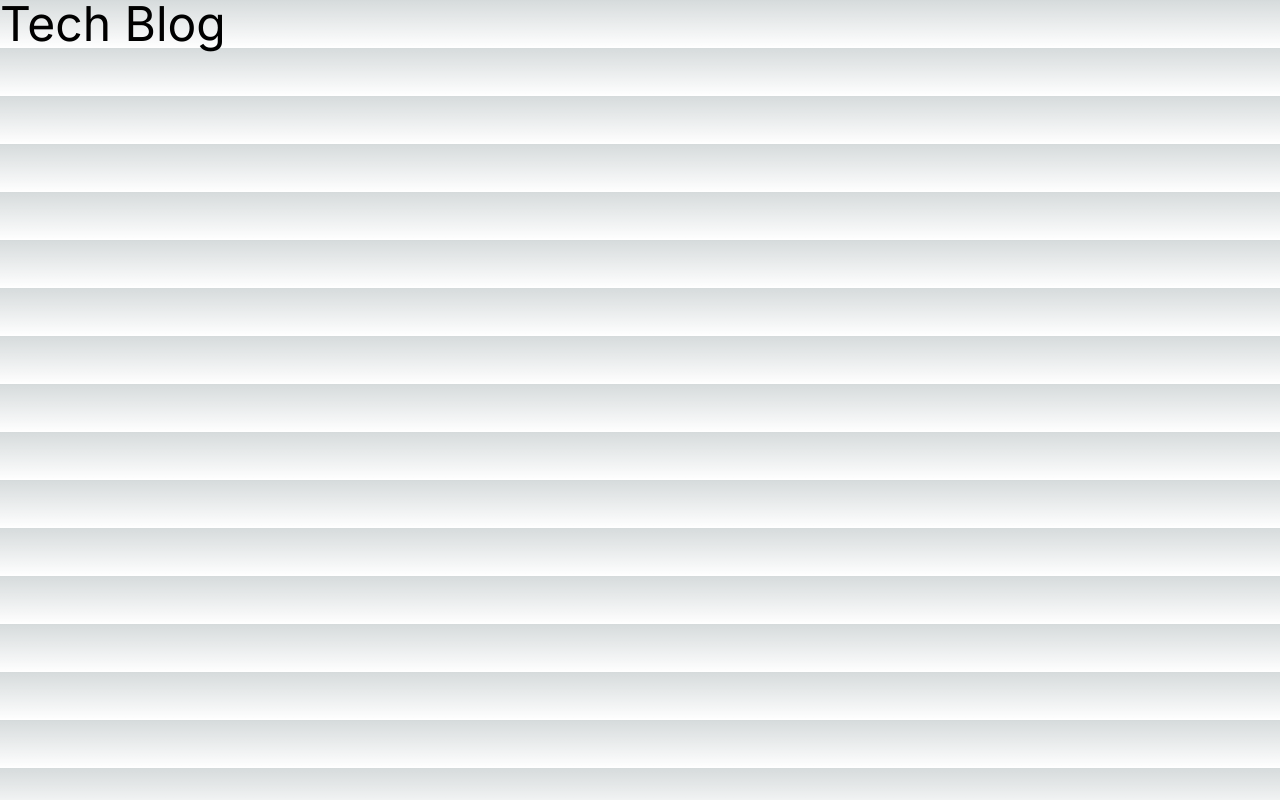
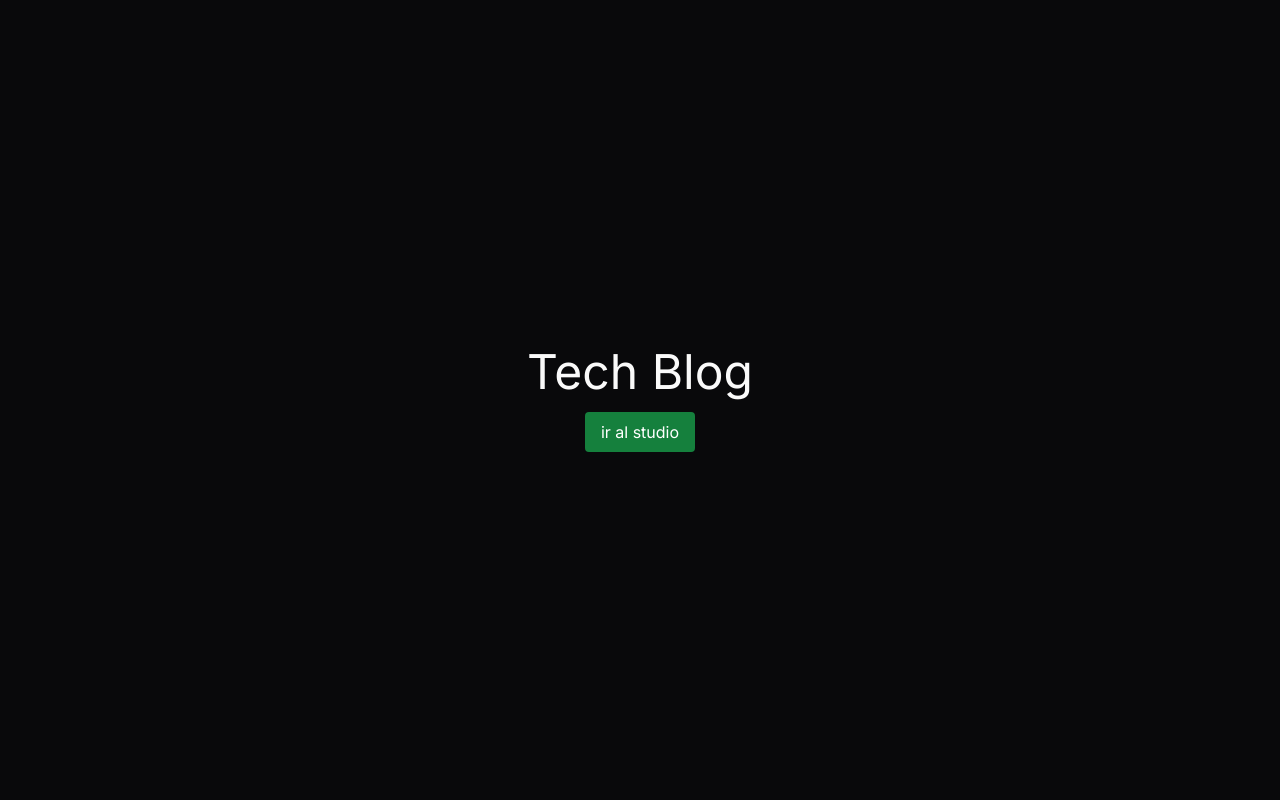
Before and after one commit to danniiigt/tech-blog, a Next.js app: page / in a window 1280 px wide. Built offline with nearby package versions, Linux system fonts and the light colour scheme.

Commit message:
Added shadcdn ui and customized studio theme

```diff
--- a/app/globals.css
+++ b/app/globals.css
@@ -2,26 +2,77 @@
 @tailwind components;
 @tailwind utilities;
 
-:root {
-  --foreground-rgb: 0, 0, 0;
-  --background-start-rgb: 214, 219, 220;
-  --background-end-rgb: 255, 255, 255;
-}
+@layer base {
+  :root {
+    --background: 0 0% 100%;
+    --foreground: 240 10% 3.9%;
 
-@media (prefers-color-scheme: dark) {
-  :root {
-    --foreground-rgb: 255, 255, 255;
-    --background-start-rgb: 0, 0, 0;
-    --background-end-rgb: 0, 0, 0;
+    --muted: 240 4.8% 95.9%;
+    --muted-foreground: 240 3.8% 46.1%;
+
+    --popover: 0 0% 100%;
+    --popover-foreground: 240 10% 3.9%;
+
+    --card: 0 0% 100%;
+    --card-foreground: 240 10% 3.9%;
+
+    --border: 240 5.9% 90%;
+    --input: 240 5.9% 90%;
+
+    --primary: 240 5.9% 10%;
+    --primary-foreground: 0 0% 98%;
+
+    --secondary: 240 4.8% 95.9%;
+    --secondary-foreground: 240 5.9% 10%;
+
+    --accent: 240 4.8% 95.9%;
+    --accent-foreground: 240 5.9% 10%;
+
+    --destructive: 0 84.2% 60.2%;
+    --destructive-foreground: 0 0% 98%;
+
+    --ring: 240 5% 64.9%;
+
+    --radius: 0.5rem;
+  }
+
+  .dark {
+    --background: 240 10% 3.9%;
+    --foreground: 0 0% 98%;
+
+    --muted: 240 3.7% 15.9%;
+    --muted-foreground: 240 5% 64.9%;
+
+    --popover: 240 10% 3.9%;
+    --popover-foreground: 0 0% 98%;
+
+    --card: 240 10% 3.9%;
+    --card-foreground: 0 0% 98%;
+
+    --border: 240 3.7% 15.9%;
+    --input: 240 3.7% 15.9%;
+
+    --primary: 20 78% 67%;
+    --primary-foreground: 240 5.9% 10%;
+
+    --secondary: 240 3.7% 15.9%;
+    --secondary-foreground: 0 0% 98%;
+
+    --accent: 240 3.7% 15.9%;
+    --accent-foreground: 0 0% 98%;
+
+    --destructive: 0 62.8% 30.6%;
+    --destructive-foreground: 0 85.7% 97.3%;
+
+    --ring: 240 3.7% 15.9%;
   }
 }
 
-body {
-  color: rgb(var(--foreground-rgb));
-  background: linear-gradient(
-      to bottom,
-      transparent,
-      rgb(var(--background-end-rgb))
-    )
-    rgb(var(--background-start-rgb));
+@layer base {
+  * {
+    @apply border-border;
+  }
+  body {
+    @apply bg-background text-foreground;
+  }
 }
--- a/app/layout.jsx
+++ b/app/layout.jsx
@@ -1,17 +1,16 @@
-import './globals.css'
-import { Inter } from 'next/font/google'
+import "./globals.css";
+import { Inter } from "next/font/google";
 
-const inter = Inter({ subsets: ['latin'] })
+const inter = Inter({ subsets: ["latin"] });
 
 export const metadata = {
-  title: 'Create Next App',
-  description: 'Generated by create next app',
-}
+  title: "Tech Blog",
+};
 
 export default function RootLayout({ children }) {
   return (
     <html lang="en">
-      <body className={inter.className}>{children}</body>
+      <body className={inter.className + " dark"}>{children}</body>
     </html>
-  )
+  );
 }
--- a/app/page.jsx
+++ b/app/page.jsx
@@ -1,9 +1,16 @@
+import Link from "next/link";
 import React from "react";
 
 const Page = () => {
   return (
-    <div>
+    <div className="h-screen w-full flex flex-col gap-4 items-center justify-center">
       <h1 className="text-5xl">Tech Blog</h1>
+      <Link
+        href="/studio"
+        className="bg-green-700 hover:bg-green-800 active:bg-green-600 text-white py-2 px-4 rounded"
+      >
+        ir al studio
+      </Link>
     </div>
   );
 };
--- /dev/null
+++ b/app/studio/[[...index]]/theme.js
@@ -0,0 +1,51 @@
+import { buildLegacyTheme, defineConfig } from "sanity";
+
+const props = {
+  "--my-white": "#fff",
+  "--my-black": "#1a1a1a",
+  "--my-primary": "#F7A072",
+  "--my-red": "#db4437",
+  "--my-yellow": "#f4b400",
+  "--my-green": "#0f9d58",
+};
+
+export const myTheme = buildLegacyTheme({
+  /* Base theme colors */
+  "--black": props["--my-black"],
+  "--white": props["--my-white"],
+
+  "--gray": "#666",
+  "--gray-base": "#666",
+
+  "--component-bg": props["--my-black"],
+  "--component-text-color": props["--my-white"],
+
+  /* Brand */
+  "--brand-primary": props["--my-primary"],
+
+  // Default button
+  "--default-button-color": "#666",
+  "--default-button-hover-color": props["--my-primary"],
+  "--default-button-primary-color": props["--my-primary"],
+  "--default-button-success-color": props["--my-green"],
+  "--default-button-warning-color": props["--my-yellow"],
+  "--default-button-danger-color": props["--my-red"],
+
+  /* State */
+  "--state-info-color": props["--my-primary"],
+  "--state-success-color": props["--my-green"],
+  "--state-warning-color": props["--my-yellow"],
+  "--state-danger-color": props["--my-red"],
+
+  /* Navbar */
+  "--main-navigation-color": props["--my-black"],
+  "--main-navigation-color--inverted": props["--my-white"],
+
+  "--focus-color": props["--my-primary"],
+});
+
+export default defineConfig({
+  // rest of config...,
+
+  theme: myTheme,
+});
--- /dev/null
+++ b/components/studio/Logo.jsx
@@ -0,0 +1,25 @@
+import Link from "next/link";
+import React from "react";
+
+export const Logo = () => {
+  return (
+    <div className="py-1.5 px-3">
+      <Link href="/" className="hover:bg-transparent">
+        <svg
+          xmlns="http://www.w3.org/2000/svg"
+          fill="none"
+          viewBox="0 0 24 24"
+          strokeWidth={1.5}
+          stroke="currentColor"
+          className="w-5 h-5"
+        >
+          <path
+            strokeLinecap="round"
+            strokeLinejoin="round"
+            d="M2.25 12l8.954-8.955c.44-.439 1.152-.439 1.591 0L21.75 12M4.5 9.75v10.125c0 .621.504 1.125 1.125 1.125H9.75v-4.875c0-.621.504-1.125 1.125-1.125h2.25c.621 0 1.125.504 1.125 1.125V21h4.125c.621 0 1.125-.504 1.125-1.125V9.75M8.25 21h8.25"
+          />
+        </svg>
+      </Link>
+    </div>
+  );
+};
--- /dev/null
+++ b/components/studio/Navbar.jsx
@@ -0,0 +1,47 @@
+import Link from "next/link";
+import React from "react";
+
+const Navbar = (props) => {
+  return (
+    <div>
+      <div className="py-[15px] px-[20px] bg-primary/75 text-white">
+        <div className="w-full flex items-center justify-between">
+          <Link
+            href="/"
+            className="flex w-1/3 text-neutral-200 items-center gap-4 hover:text-white"
+          >
+            <svg
+              xmlns="http://www.w3.org/2000/svg"
+              fill="none"
+              viewBox="0 0 24 24"
+              strokeWidth={1.5}
+              stroke="currentColor"
+              className="w-5 h-5"
+            >
+              <path
+                strokeLinecap="round"
+                strokeLinejoin="round"
+                d="M9 15L3 9m0 0l6-6M3 9h12a6 6 0 010 12h-3"
+              />
+            </svg>
+
+            <h1>Volver a inicio</h1>
+          </Link>
+
+          <div className="w-1/2">
+            <h1 className="text-center font-semibold uppercase">
+              Estudio de edición
+            </h1>
+          </div>
+
+          <div className="w-1/3">
+            <h1 className="text-right text-neutral-200">Tech Blog</h1>
+          </div>
+        </div>
+      </div>
+      <>{props.renderDefault(props)}</>
+    </div>
+  );
+};
+
+export default Navbar;
--- /dev/null
+++ b/lib/utils.js
@@ -0,0 +1,6 @@
+import { clsx } from "clsx"
+import { twMerge } from "tailwind-merge"
+
+export function cn(...inputs) {
+  return twMerge(clsx(inputs))
+}
--- a/tailwind.config.js
+++ b/tailwind.config.js
@@ -1,18 +1,76 @@
 /** @type {import('tailwindcss').Config} */
 module.exports = {
+  darkMode: ["class"],
   content: [
-    './pages/**/*.{js,ts,jsx,tsx,mdx}',
-    './components/**/*.{js,ts,jsx,tsx,mdx}',
-    './app/**/*.{js,ts,jsx,tsx,mdx}',
-  ],
+    './pages/**/*.{js,jsx}',
+    './components/**/*.{js,jsx}',
+    './app/**/*.{js,jsx}',
+    './src/**/*.{js,jsx}',
+	],
   theme: {
+    container: {
+      center: true,
+      padding: "2rem",
+      screens: {
+        "2xl": "1400px",
+      },
+    },
     extend: {
-      backgroundImage: {
-        'gradient-radial': 'radial-gradient(var(--tw-gradient-stops))',
-        'gradient-conic':
-          'conic-gradient(from 180deg at 50% 50%, var(--tw-gradient-stops))',
+      colors: {
+        border: "hsl(var(--border))",
+        input: "hsl(var(--input))",
+        ring: "hsl(var(--ring))",
+        background: "hsl(var(--background))",
+        foreground: "hsl(var(--foreground))",
+        primary: {
+          DEFAULT: "hsl(var(--primary))",
+          foreground: "hsl(var(--primary-foreground))",
+        },
+        secondary: {
+          DEFAULT: "hsl(var(--secondary))",
+          foreground: "hsl(var(--secondary-foreground))",
+        },
+        destructive: {
+          DEFAULT: "hsl(var(--destructive))",
+          foreground: "hsl(var(--destructive-foreground))",
+        },
+        muted: {
+          DEFAULT: "hsl(var(--muted))",
+          foreground: "hsl(var(--muted-foreground))",
+        },
+        accent: {
+          DEFAULT: "hsl(var(--accent))",
+          foreground: "hsl(var(--accent-foreground))",
+        },
+        popover: {
+          DEFAULT: "hsl(var(--popover))",
+          foreground: "hsl(var(--popover-foreground))",
+        },
+        card: {
+          DEFAULT: "hsl(var(--card))",
+          foreground: "hsl(var(--card-foreground))",
+        },
+      },
+      borderRadius: {
+        lg: "var(--radius)",
+        md: "calc(var(--radius) - 2px)",
+        sm: "calc(var(--radius) - 4px)",
+      },
+      keyframes: {
+        "accordion-down": {
+          from: { height: 0 },
+          to: { height: "var(--radix-accordion-content-height)" },
+        },
+        "accordion-up": {
+          from: { height: "var(--radix-accordion-content-height)" },
+          to: { height: 0 },
+        },
+      },
+      animation: {
+        "accordion-down": "accordion-down 0.2s ease-out",
+        "accordion-up": "accordion-up 0.2s ease-out",
       },
     },
   },
-  plugins: [],
+  plugins: [require("tailwindcss-animate")],
 }
```
Also changed, not shown: package.json (+8 -3 lines), sanity.config.js (+12 -0 lines), components.json (added), 1 other file (tests, documents, lock files or other folders).
